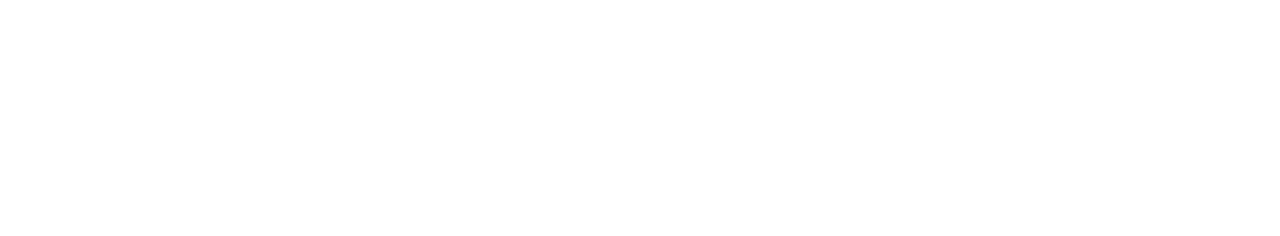
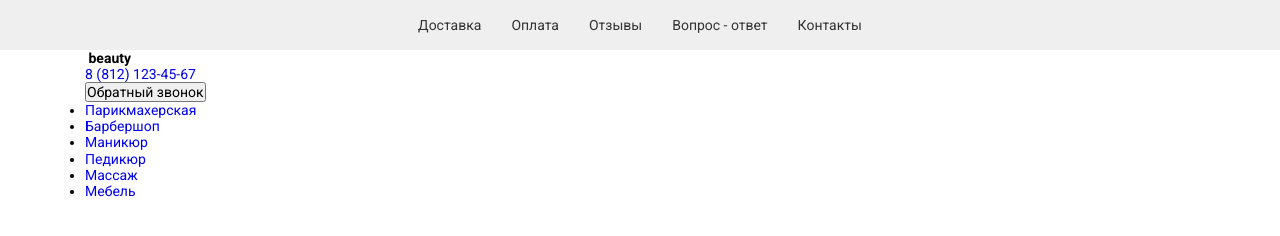
Before and after one commit to alexfesh/homework10, a plain HTML site: page index.html in a window 1280 px wide. Drawn offline with Linux system fonts and the light colour scheme.

Commit message:
navbar-navigation

```diff
--- a/css/style.css
+++ b/css/style.css
@@ -1,5 +1,7 @@
 :root {
-  --: ;
+  --bgcolor-main-body: #efefef;
+  --color-main-text: #333333;
+  --container-width: ;
 }
 
 *,
@@ -10,6 +12,66 @@
   padding: 0;
 }
 
+html {
+  font-size: 16px;
+}
+
+body {
+  font-family: "Roboto", sans-serif;
+  font-style: normal;
+  font-weight: 400;
+  font-size: 14px;
+}
+
 a {
   text-decoration: none;
 }
+
+.container {
+  max-width: 1150px;
+  padding: 0 20px;
+  margin: 0 auto;
+}
+
+.navbar-navigation {
+  min-height: 50px;
+  padding: 1em 0;
+  display: flex;
+  align-items: center;
+  background-color: var(--bgcolor-main-body);
+}
+
+.navbar-navigation__list {
+  display: flex;
+  column-gap: 30px;
+  flex-wrap: wrap;
+  list-style: none;
+}
+.navbar-navigation__item {
+}
+.navbar-navigation__link {
+  color: var(--color-main-text);
+}
+
+.logo {
+}
+.logo__img {
+}
+.logo__title {
+}
+.phone {
+}
+.phone__number {
+}
+.phone__recall {
+}
+.header-bottom {
+}
+.navbar-product {
+}
+.navbar-product__list {
+}
+.navbar-product__item {
+}
+.navbar-product__link {
+}
--- a/index.html
+++ b/index.html
@@ -8,10 +8,78 @@
   <title>Homework-10</title>
   <link rel="stylesheet" href="css/normalise.css">
   <link rel="stylesheet" href="css/style.css">
+  <link rel="preconnect" href="https://fonts.googleapis.com">
+  <link rel="preconnect" href="https://fonts.gstatic.com" crossorigin>
+  <link href="https://fonts.googleapis.com/css2?family=Roboto:wght@400;500;700&display=swap" rel="stylesheet">
 </head>
 
 <body>
 
+  <header>
+
+      <nav class="navbar-navigation">
+        <div class="container">
+          <ul class="navbar-navigation__list">
+            <li class="navbar-navigation__item">
+              <a class="navbar-navigation__link" href="#">Доставка</a>
+            </li>
+            <li class="navbar-navigation__item">
+              <a class="navbar-navigation__link" href="#">Оплата</a>
+            </li>
+            <li class="navbar-navigation__item">
+              <a class="navbar-navigation__link" href="#">Отзывы</a>
+            </li>
+            <li class="navbar-navigation__item">
+              <a class="navbar-navigation__link" href="#">Вопрос - ответ</a>
+            </li>
+            <li class="navbar-navigation__item">
+              <a class="navbar-navigation__link" href="#">Контакты</a>
+            </li>
+          </ul>
+      </nav>
+
+    <div class="container">
+
+      <div class="logo">
+        <a href=""><img class="logo__img" src="" alt=""></a>
+        <strong class="logo__title">beauty</strong>
+      </div>
+
+      <div class="phone">
+        <div class="phone__number"><a href="tel:+88121234567">8 (812) 123-45-67</a></div>
+        <button class="phone__recall">Обратный звонок</button>
+      </div>
+
+    </div>
+
+    <div class="header-bottom">
+      <nav class="navbar-product">
+        <div class="container">
+          <ul class="navbar-product__list">
+            <li class="navbar-product__item">
+              <a class="navbar-product__link" href="#">Парикмахерская</a>
+            </li>
+            <li class="navbar-product__item">
+              <a class="navbar-product__link" href="#">Барбершоп</a>
+            </li>
+            <li class="navbar-product__item">
+              <a class="navbar-product__link" href="#">Маникюр</a>
+            </li>
+            <li class="navbar-product__item">
+              <a class="navbar-product__link" href="#">Педикюр</a>
+            </li>
+            <li class="navbar-product__item">
+              <a class="navbar-product__link" href="#">Массаж</a>
+            </li>
+            <li class="navbar-product__item">
+              <a class="navbar-product__link" href="#">Мебель</a>
+            </li>
+          </ul>
+        </div>
+      </nav>
+    </div>
+
+  </header>
 
 
 </body>
```
